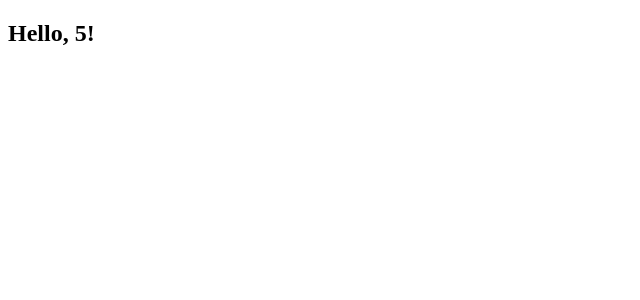
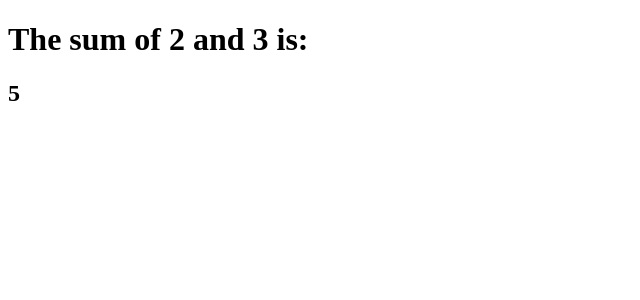
Before and after one commit to silviosmc/Esercizi_React, a React (Create React App) app: page / in a window 1280 px wide. Shown: the top 300 px of the page, without its empty margins (0-640 px from the left). Built offline with nearby package versions, Linux system fonts and the light colour scheme.

Commit message:
aggiunto esercizio

```diff
--- a/src/App.js
+++ b/src/App.js
@@ -7,7 +7,8 @@ class App extends React.Component {
   render() {
     return (
       <div>
-        <h2>Hello, {sum(2,3)}!</h2>
+        <h1>The sum of 2 and 3 is:</h1>
+        <h2>{sum(2,3)}</h2>
       </div>
     )
   }
```
